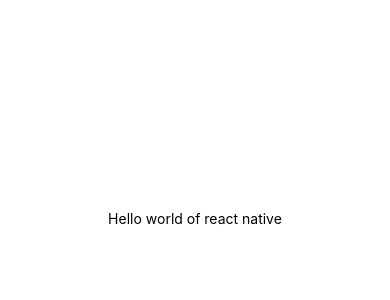
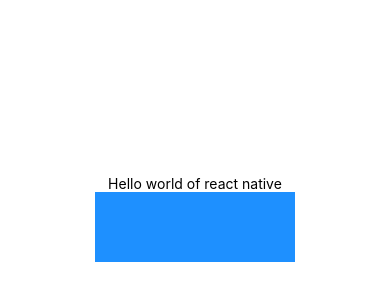
Before and after one commit to 0surface/eventslice, a React Native app: screen / in a window 390 px wide. Shown: the part 204-504 px from the top of the page. Built offline with nearby package versions, Linux system fonts and the light colour scheme.

Commit message:
view, text, image, touchables

```diff
--- a/App.js
+++ b/App.js
@@ -1,14 +1,36 @@
 import { StatusBar } from "expo-status-bar";
 import React from "react";
-import { StyleSheet, Text, View } from "react-native";
+import {
+  StyleSheet,
+  Text,
+  View,
+  TouchableWithoutFeedback,
+  TouchableHighlight,
+  TouchableOpacity,
+  Image,
+  SafeAreaView,
+} from "react-native";
 
 export default function App() {
-  console.log("App executed");
+  const handlePress = () => console.log("Text is pressed");
+  const handleTouWFPress = () => console.log("Image pressed");
   return (
-    <View style={styles.container}>
-      <Text>Hello world of react native</Text>
-      <StatusBar style="auto" />
-    </View>
+    <SafeAreaView style={styles.container}>
+      <Text numberOfLines={1} onPress={handlePress}>
+        Hello world of react native
+      </Text>
+      {/* <Image source={require("./assets/icon.png")} /> */}
+      <TouchableHighlight onPress={handleTouWFPress}>
+        {/* <Image
+          source={{
+            width: 200,
+            height: 300,
+            uri: "https://picsum.photos/200/300",
+          }}
+        /> */}
+        <View style={{ width: 200, height: 70, backgroundColor: "dodgerblue" }}></View>
+      </TouchableHighlight>
+    </SafeAreaView>
   );
 }
 
```
